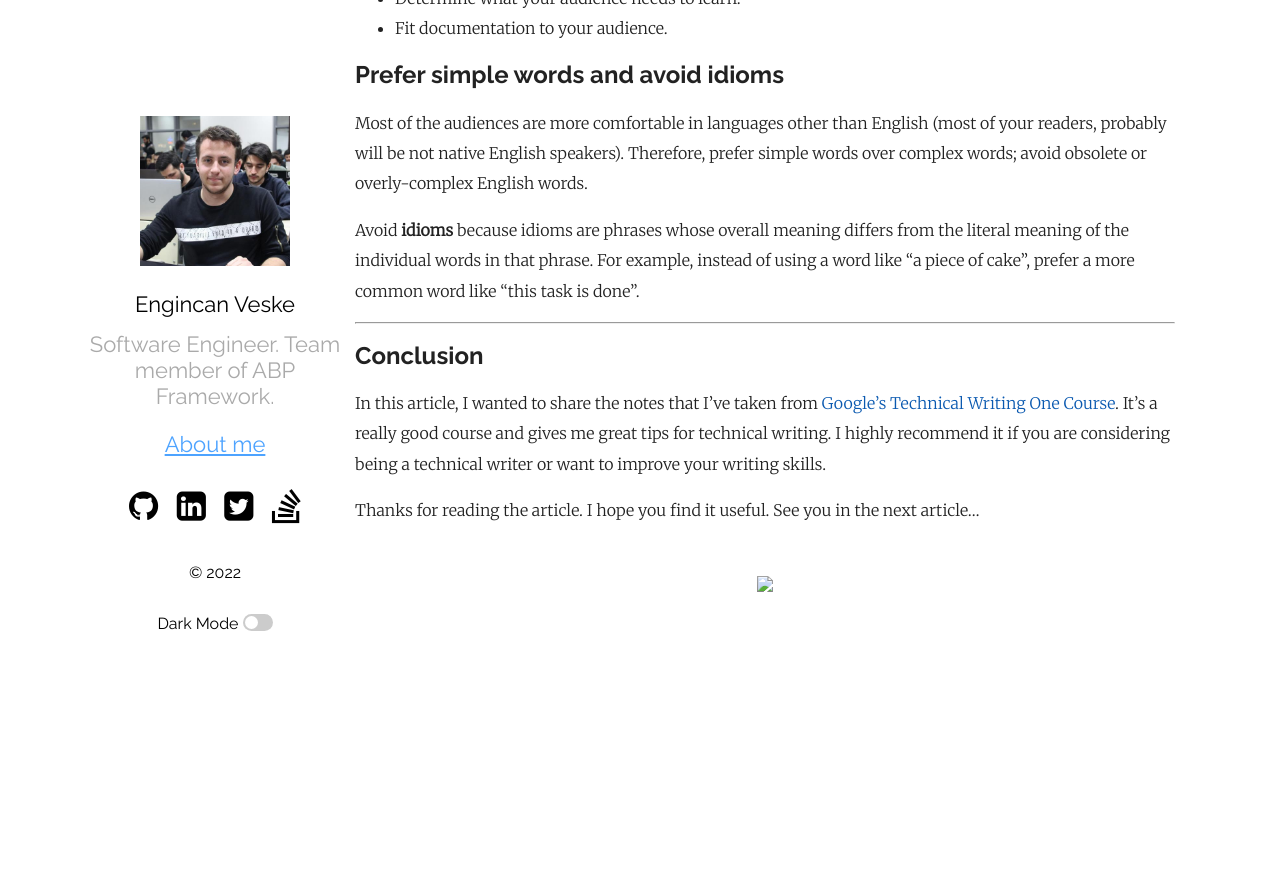
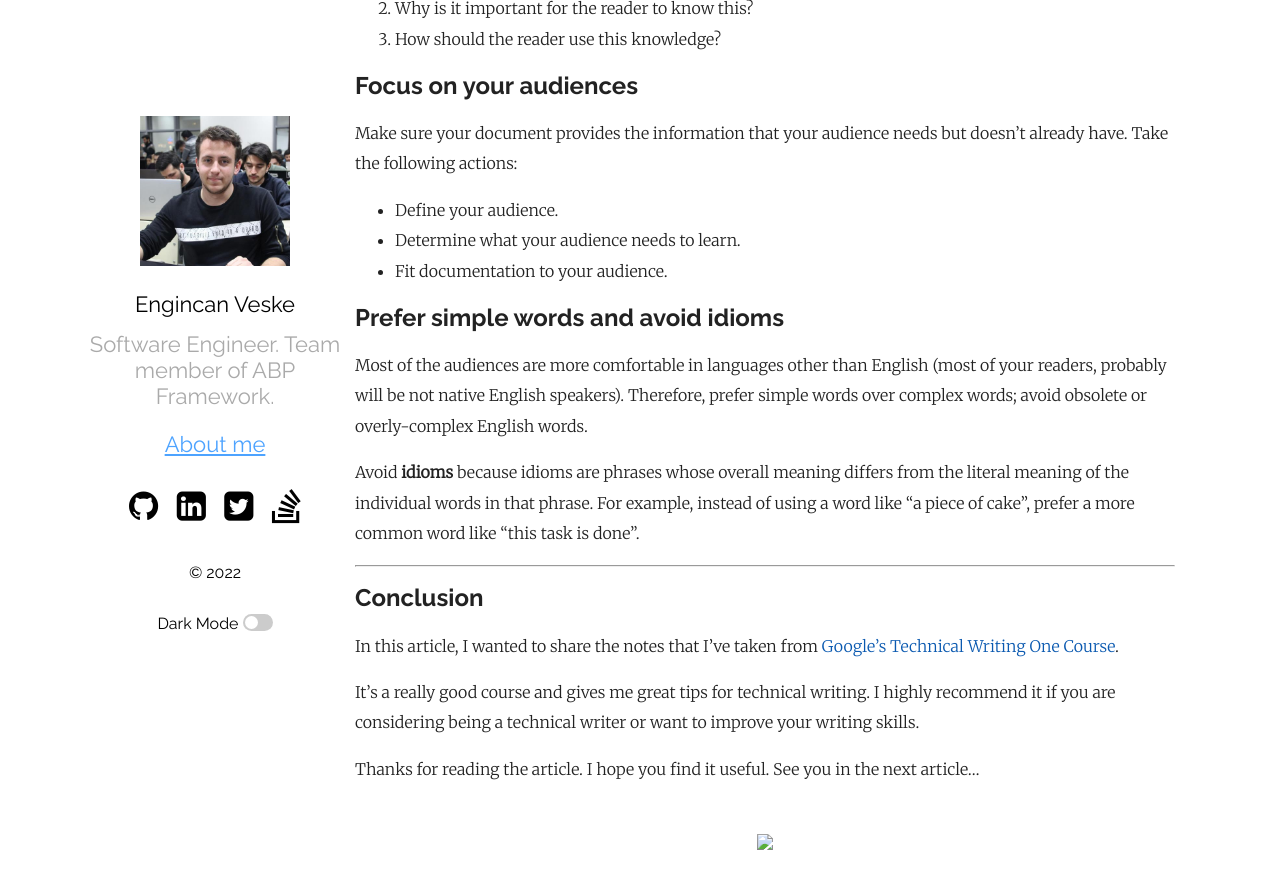
Before and after one commit to EngincanV/EngincanV.github.io, a Jekyll site: the page built from _posts/2022-12-11-my-notes-from-google-technical-writing-course.md, in a window 1280 px wide and 900 px high, scrolled down 4937 px. Shown: the top 889 px of the window. Built offline with Jekyll 4.4.1, drawn with Linux system fonts in a browser that asks for light colours; comment, search, counter and statistics services are not loaded; before the commit the page ends 5579 px from its top, so only the background shows below that; some of the changed text lies outside the part shown.

Commit message:
Update 2022-12-11-my-notes-from-google-technical-writing-course.md

```diff
--- a/_posts/2022-12-11-my-notes-from-google-technical-writing-course.md
+++ b/_posts/2022-12-11-my-notes-from-google-technical-writing-course.md
@@ -27,6 +27,8 @@
 | Bad ❌ | Good ✅ |
 |---|---|
 | Protocol Buffers provide their own definition language. ... And that's why protobufs have won so many county fairs.  | Protocol Buffers (or protobufs for short) provide their own definition language. Blah, blah, blah. And that's why protobufs have won so many county fairs. |
+
+<br />
 
 > Notice, the good sentence first uses the full term and then puts the acronym in parentheses. This is also good practice.
 
@@ -73,6 +75,8 @@
 
 > "Dividing by zero **raises** the exception."
 
+<br />
+
 ## Reduce "there is" / "there are"
 
 Reducing the there is/are statements makes a sentence clear:
@@ -81,6 +85,8 @@
 | --- | --- |
 | There is a variable called `abc` that stores the current accuracy. | A variable named `abc` stores the current accuracy. |
 | There are two disturbing facts about Perl you should know. | You should know two disturbing facts about Perl. |
+
+<br />
 
 ## Use short sentences if possible
 
@@ -104,6 +110,8 @@
 
 > **Tip:** Place a comma before **which**; do not place a comma before **that**.
 
+<br />
+
 ## Choose the correct type of list
 
 There are three types of lists:
@@ -115,6 +123,9 @@
 Use a **bulleted list** for unordered items; use a **numbered list** for ordered items and use an **embedded list** for items within a sentence.
 
 > Generally speaking, **embedded lists** are a poor way to present technical information. **Try to transform embedded lists into either bulleted lists or numbered lists.**
+
+<br />
+
 
 ## Start numbered list items with imperative verbs
 
@@ -132,9 +143,9 @@
 
 Using the `following` word is recommended to put into the introductory sentence.
 
-For example:
+For example: "Take the **following** steps to install our application:".
 
-> Take the **following** steps to install our application:
+<br />
 
 ## Do not make paragraphs too long or too short
 
@@ -143,6 +154,8 @@
 Conversely, don't make paragraphs too short. If your document contains plenty of one-sentence paragraphs, your organization is probably faulty.
 
 > **Tip:** Readers generally welcome paragraphs containing **three to five sentences**, but will avoid paragraphs containing more than about **seven sentences**.
+
+<br />
 
 ## Answer "what", "why" and "how" questions
 
@@ -170,6 +183,8 @@
 
 ## Conclusion
 
-In this article, I wanted to share the notes that I've taken from [Google's Technical Writing One Course](https://developers.google.com/tech-writing/one). It's a really good course and gives me great tips for technical writing. I highly recommend it if you are considering being a technical writer or want to improve your writing skills.
+In this article, I wanted to share the notes that I've taken from [Google's Technical Writing One Course](https://developers.google.com/tech-writing/one).
+
+It's a really good course and gives me great tips for technical writing. I highly recommend it if you are considering being a technical writer or want to improve your writing skills.
 
 Thanks for reading the article. I hope you find it useful. See you in the next article...
```
